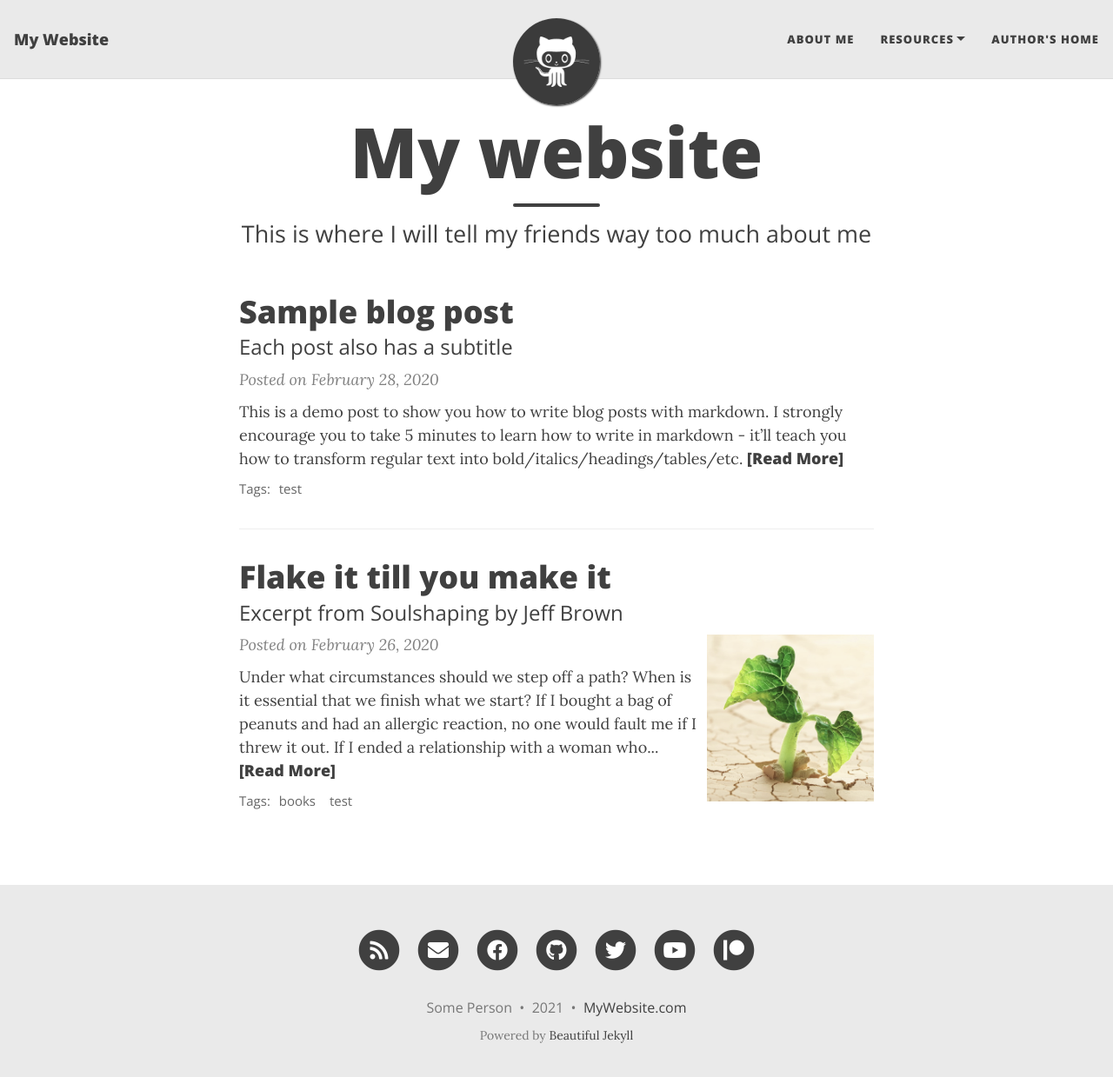
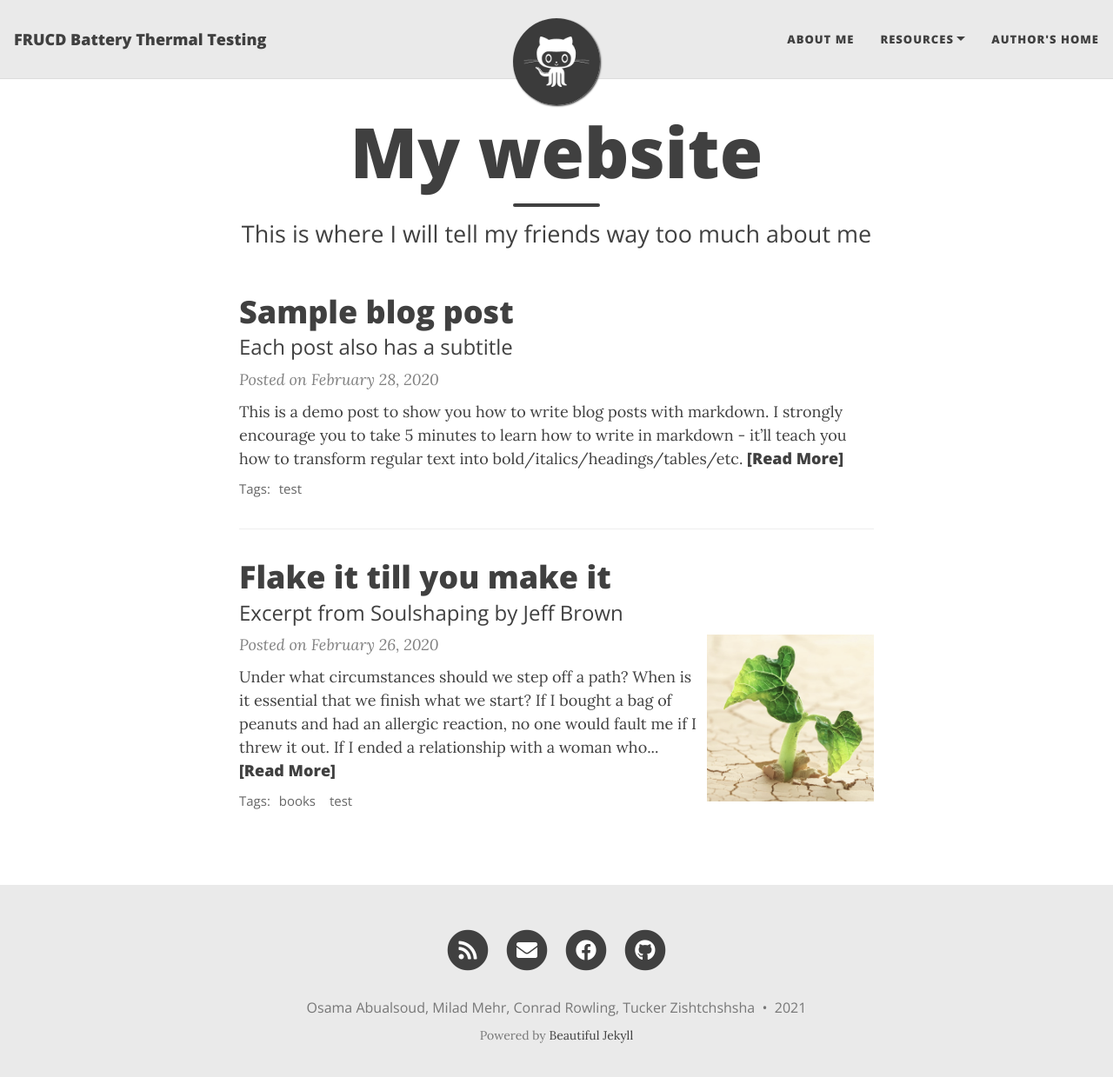
Before and after one commit to Conrad-Rowling/Li-CellTesting_Script, a Jekyll site: the page built from index.html, in a window 1280 px wide and 1252 px high. Shown: the top 1239 px of the window at 87% size. Built offline with Jekyll 4.4.1, drawn with Linux system fonts in a browser that asks for light colours; nearby versions of some CDN libraries; the list of posts is cut into pages by our own code.

Commit message:
Update _config.yml

```diff
--- a/_config.yml
+++ b/_config.yml
@@ -6,19 +6,19 @@
 # --- Required options --- #
 
 # Name of website
-title: My Website
+title: FRUCD Battery Thermal Testing
 
 # Your name to show in the footer
-author: Some Person
+author: Osama Abualsoud, Milad Mehr, Conrad Rowling, Tucker Zishtchshsha
 
 # --- List of links in the navigation bar --- #
 
 navbar-links:
   About Me: "aboutme"
   Resources:
-    - Beautiful Jekyll: "https://beautifuljekyll.com"
-    - Learn markdown: "https://www.markdowntutorial.com/"
-  Author's home: "https://deanattali.com"
+    - Formula at UC Davis: "https://www.youtube.com/watch?v=dQw4w9WgXcQ"
+    - Max Boyken Feet pics: "https://www.youtube.com/watch?v=dQw4w9WgXcQ"
+  Author's home: "https://www.youtube.com/watch?v=dQw4w9WgXcQ"
 
 # --- Logo --- #
 
@@ -42,9 +42,7 @@ social-network-links:
   email: "someone@example.com"
   facebook: deanattali
   github: daattali
-  twitter: daattali
-  patreon: DeanAttali
-  youtube: c/daattali
+
 #  medium: yourname
 #  reddit: yourname
 #  linkedin: daattali
@@ -65,7 +63,7 @@ social-network-links:
 
 # If you want to show a link to an RSS in the footer, add the site description here.
 # If you don't want to show an RSS link, remove the following line.
-rss-description: This website is a virtual proof that I'm awesome
+rss-description: This website is ass right now
 
 # --- General options --- #
 
@@ -78,7 +76,7 @@ share-links-active:
 
 # How to display the link to your website in the footer
 # Remove this if you don't want a link in the footer
-url-pretty: "MyWebsite.com"
+# url-pretty: "MyWebsite.com"
 
 # Excerpt word length - Truncate the excerpt of each post on the feed page to the specified number of words
 excerpt_length: 50
```
